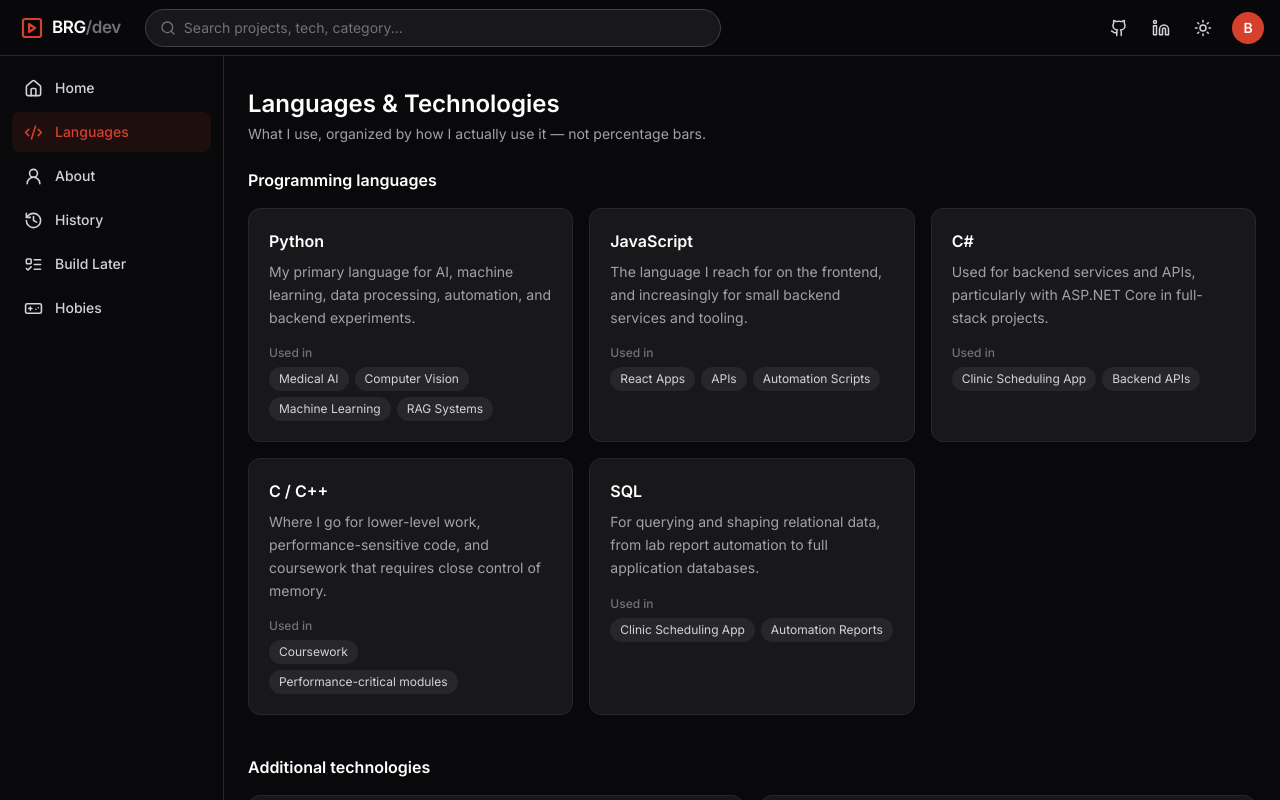
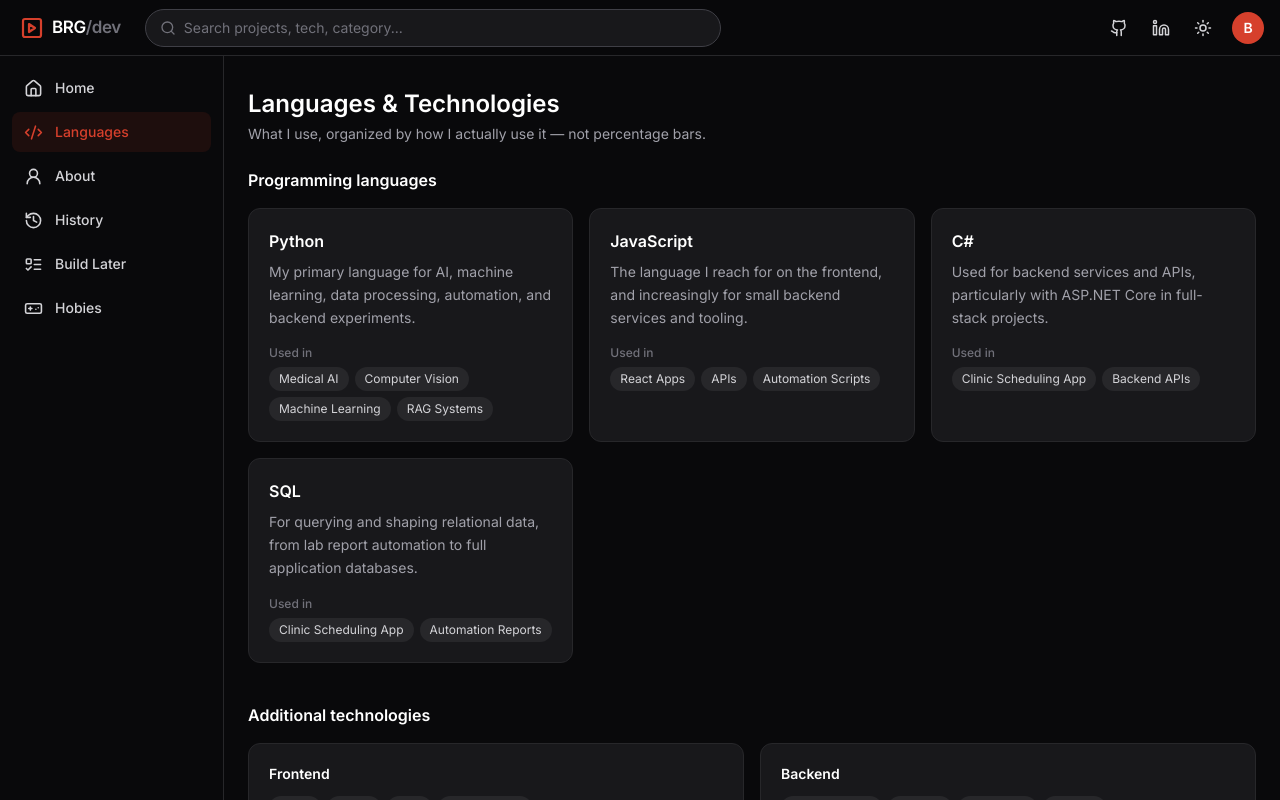
Before and after one commit to BRGOKA/PortfolioTube, a React (Vite) app: page /languages in a window 1280 px wide. Shown: the top 800 px of the page. Built offline with nearby package versions, Linux system fonts and the light colour scheme.

Commit message:
hide c /c ++

```diff
--- a/src/components/ProjectCard.jsx
+++ b/src/components/ProjectCard.jsx
@@ -15,7 +15,7 @@ export default function ProjectCard({ project }) {
   return (
     <Link
       to={`/projects/${id}`}
-      className="group block rounded-lg focus-visible:outline-none"
+      className="group hover:scale-105 transition ease-in-out block rounded-lg focus-visible:outline-none"
       aria-label={`View project: ${title}`}
     >
       <div className="relative aspect-video overflow-hidden rounded-xl bg-zinc-200 shadow-card transition-shadow duration-200 group-hover:shadow-cardHover dark:bg-zinc-800">
--- a/src/data/languages.js
+++ b/src/data/languages.js
@@ -3,7 +3,12 @@ export const programmingLanguages = [
     name: "Python",
     description:
       "My primary language for AI, machine learning, data processing, automation, and backend experiments.",
-    usedIn: ["Medical AI", "Computer Vision", "Machine Learning", "RAG Systems"],
+    usedIn: [
+      "Medical AI",
+      "Computer Vision",
+      "Machine Learning",
+      "RAG Systems",
+    ],
   },
   {
     name: "JavaScript",
@@ -17,12 +22,12 @@ export const programmingLanguages = [
       "Used for backend services and APIs, particularly with ASP.NET Core in full-stack projects.",
     usedIn: ["Clinic Scheduling App", "Backend APIs"],
   },
-  {
-    name: "C / C++",
-    description:
-      "Where I go for lower-level work, performance-sensitive code, and coursework that requires close control of memory.",
-    usedIn: ["Coursework", "Performance-critical modules"],
-  },
+  // {
+  //   name: "C / C++",
+  //   description:
+  //     "Where I go for lower-level work, performance-sensitive code, and coursework that requires close control of memory.",
+  //   usedIn: ["Coursework", "Performance-critical modules"],
+  // },
   {
     name: "SQL",
     description:
```
